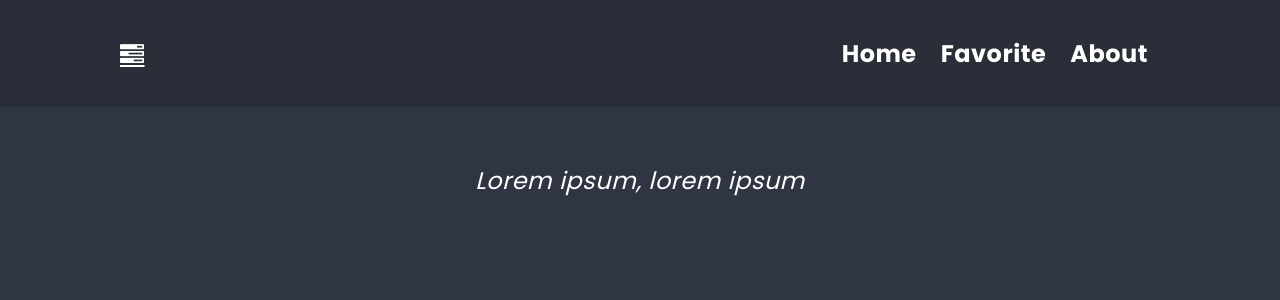
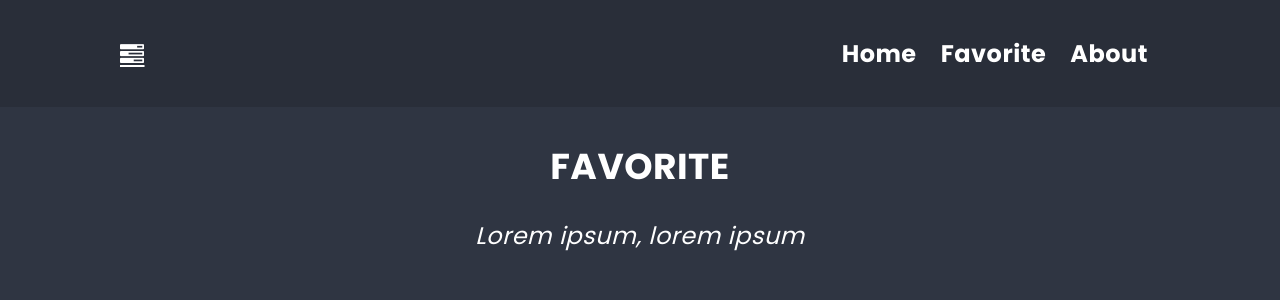
Before and after one commit to MG557/project-mgreact, a React (Create React App) app: page /favorite in a window 1280 px wide. Shown: the top 300 px of the page. Built offline with nearby package versions, Linux system fonts and the light colour scheme.

Commit message:
React Router - 18.1 add subpages orginal

```diff
--- a/src/components/About/About.js
+++ b/src/components/About/About.js
@@ -7,7 +7,7 @@ import PageTitle from '../PageTitle/PageTitle';
 const About = () => {
     return (
         <div className={styles.hero}>
-            <PageTitle title='About' />
+            <PageTitle title="About">About</PageTitle>
             <p className={styles.subtitle}>Lorem ipsum, lorem ipsum</p>
         </div>
     );
--- a/src/components/Favorite/Favorite.js
+++ b/src/components/Favorite/Favorite.js
@@ -5,7 +5,7 @@ import PageTitle from '../PageTitle/PageTitle';
 const Favorite = () => {
     return (
         <div className={styles.hero}>
-            <PageTitle title='Favorite' />
+            <PageTitle title="Favorite">Favorite</PageTitle>
             <p className={styles.subtitle}>Lorem ipsum, lorem ipsum</p>
         </div>
     );
--- a/src/components/Hero/Hero.js
+++ b/src/components/Hero/Hero.js
@@ -4,7 +4,7 @@ import PageTitle from '../PageTitle/PageTitle';
 const Hero = () => {
     return (
       <div className={styles.hero}>
-        <PageTitle>My first React App</PageTitle>
+        <PageTitle title="My first React App">My first React App</PageTitle>
         <p className={styles.subtitle}>A simple to-do app, with lists, columns and card</p>
       </div>
     );
```
